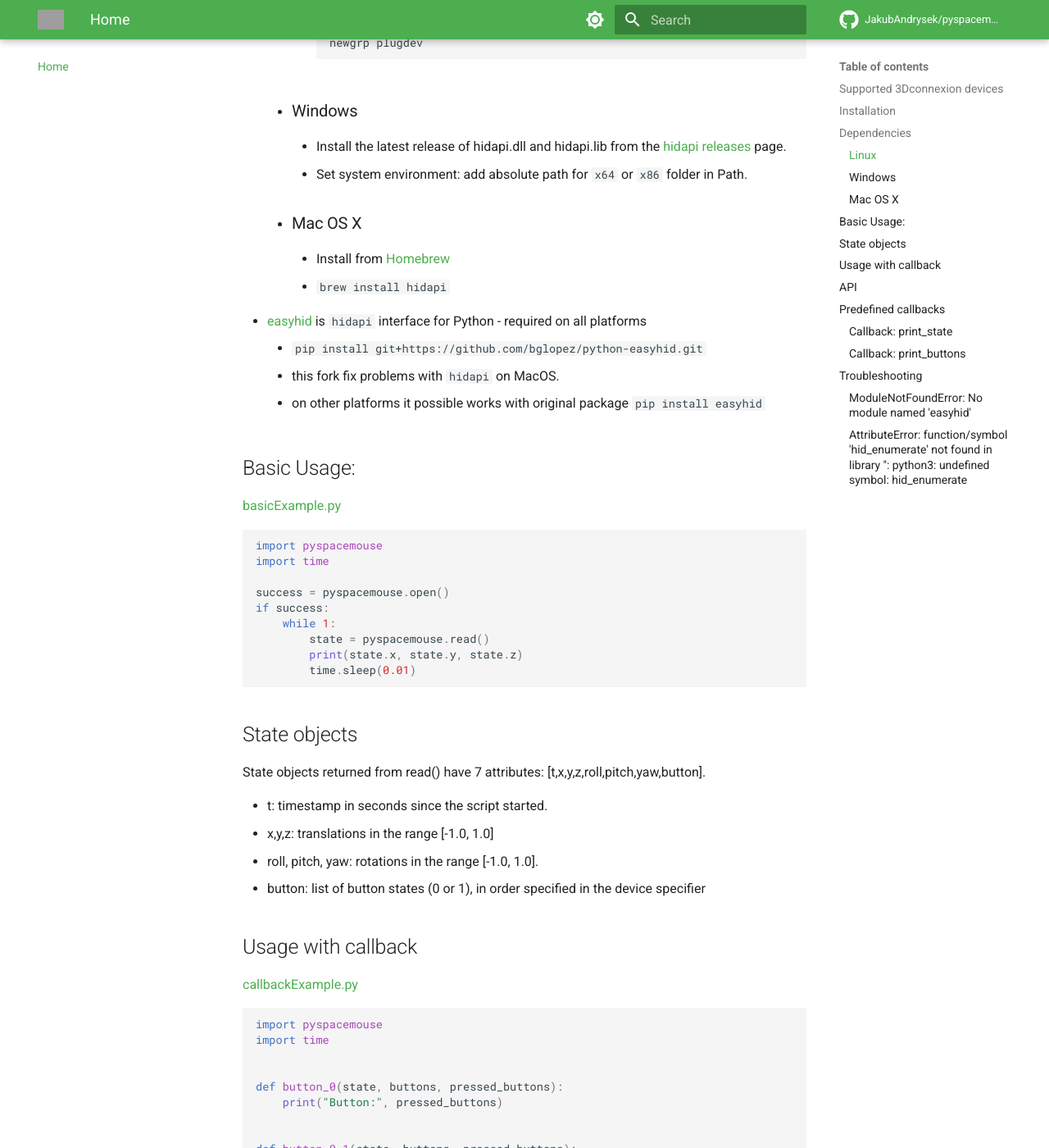
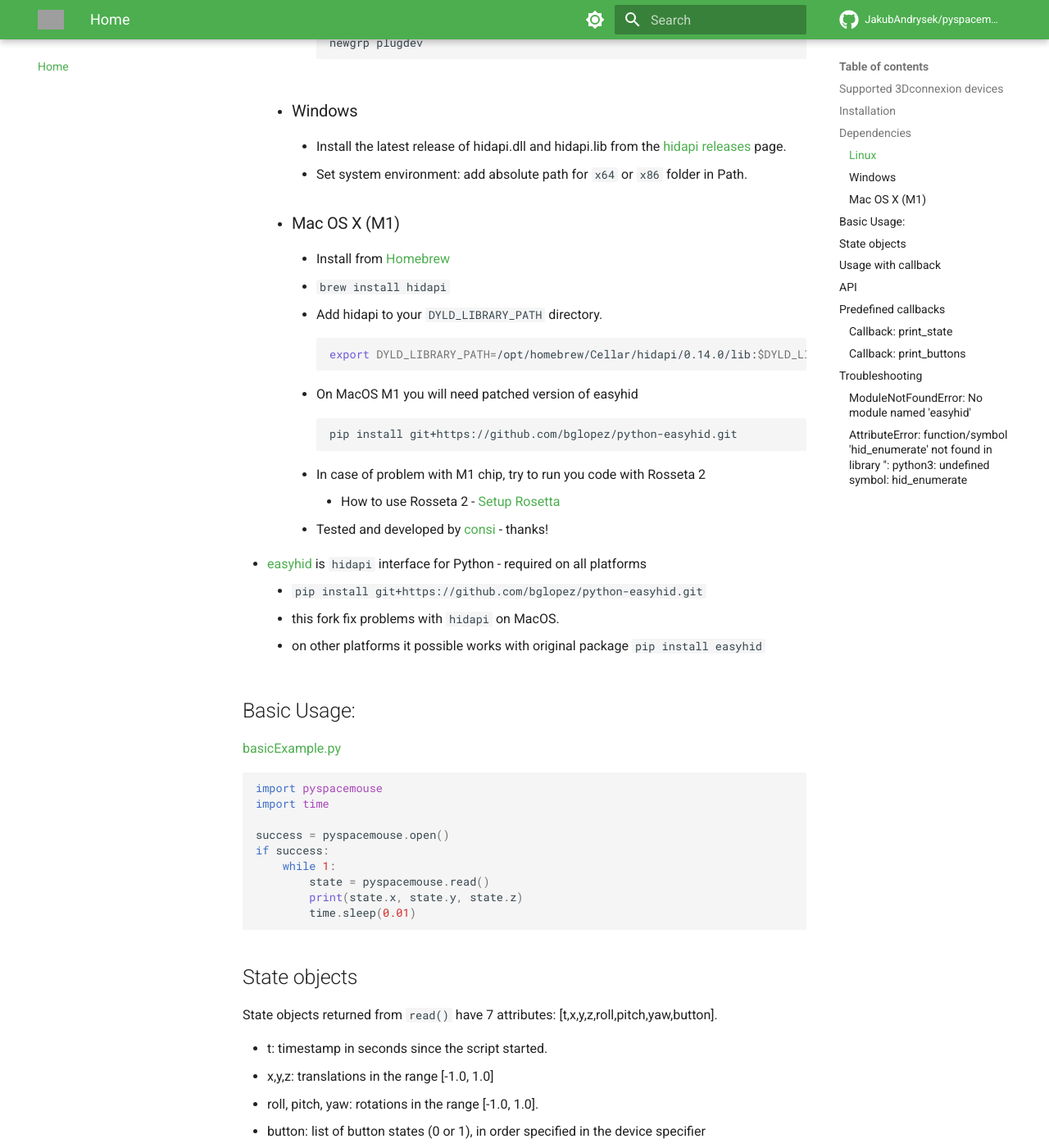
Before and after one commit to JakubAndrysek/PySpaceMouse, an MkDocs documentation site: the page built from docs/README.md, in a window 1280 px wide and 1400 px high, scrolled down 1954 px. Shown: the whole window at 82% size. Built offline with MkDocs 1.6.1 and Material for MkDocs 9.7.7, drawn with Linux system fonts in a browser that asks for light colours; comment, search, counter and statistics services are not loaded; grey boxes are pictures that could not be loaded.

Commit message:
Add info for Mac OS X (M1) instalation, close #10, upgrade version

`````diff
--- a/docs/README.md
+++ b/docs/README.md
@@ -66,9 +66,20 @@
           the [hidapi releases](https://github.com/libusb/hidapi/releases) page.
         - Set system environment: add absolute path for `x64` or `x86` folder in Path.
 
-    - ### Mac OS X
+    - ### Mac OS X (M1)
         - Install from [Homebrew](https://formulae.brew.sh/formula/hidapi)
         - `brew install hidapi`
+        - Add hidapi to your `DYLD_LIBRARY_PATH` directory.
+            ```bash
+            export DYLD_LIBRARY_PATH=/opt/homebrew/Cellar/hidapi/0.14.0/lib:$DYLD_LIBRARY_PATH
+            ```
+        - On MacOS M1 you will need patched version of easyhid
+            ```bash
+            pip install git+https://github.com/bglopez/python-easyhid.git
+            ```
+        - In case of problem with M1 chip, try to run you code with Rosseta 2
+            - How to use Rosseta 2 - [Setup Rosetta](https://apple.stackexchange.com/questions/428768/on-apple-m1-with-rosetta-how-to-open-entire-terminal-iterm-in-x86-64-architec)
+        - Tested and developed by [consi](https://github.com/JakubAndrysek/PySpaceMouse/issues/10#issuecomment-1768362007) - thanks!
 
 - [easyhid](https://github.com/bglopez/python-easyhid) is `hidapi` interface for Python - required on all platforms
     - `pip install git+https://github.com/bglopez/python-easyhid.git`
@@ -76,7 +87,7 @@
     - on other platforms it possible works with original package `pip install easyhid`
 
 ## Basic Usage:
-[basicExample.py](examples/basicExample.py)
+[basicExample.py](https://github.com/JakubAndrysek/PySpaceMouse/blob/master/examples/basicExample.py)
 ````py
 import pyspacemouse
 import time
@@ -91,7 +102,7 @@
 
 ## State objects
 
-State objects returned from read() have 7 attributes: [t,x,y,z,roll,pitch,yaw,button].
+State objects returned from `read()` have 7 attributes: [t,x,y,z,roll,pitch,yaw,button].
 
 * t: timestamp in seconds since the script started.
 * x,y,z: translations in the range [-1.0, 1.0]
@@ -99,7 +110,7 @@
 * button: list of button states (0 or 1), in order specified in the device specifier
 
 ## Usage with callback
-[callbackExample.py](examples/callbackExample.py)
+[callbackExample.py](https://github.com/JakubAndrysek/PySpaceMouse/blob/master/examples/callbackExample.py)
 ````py
 import pyspacemouse
 import time
--- a/setup.py
+++ b/setup.py
@@ -11,7 +11,7 @@
 
 setuptools.setup(
     name='pyspacemouse',
-    version='1.0.9',
+    version='1.1.0',
     author='Jakub Andrýsek',
     author_email='email@kubaandrysek.cz',
     description='Multiplatform Python interface to the 3DConnexion Space Mouse - forked from pyspacenavigator',
`````
Also changed, not shown: README.md (+15 -4 lines).
